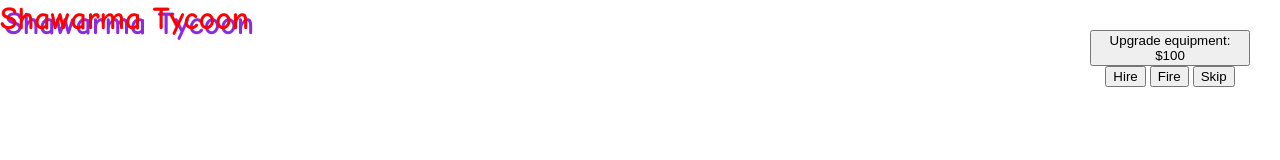
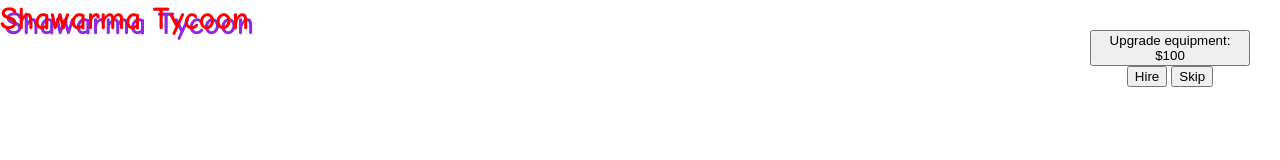
Before and after one commit to llawford/shwarzone, a website: page public/index.html in a window 1280 px wide. Drawn offline with Linux system fonts and the light colour scheme; files whose address does not match are found by name.

Commit message:
Remove useless button

```diff
--- a/public/index.html
+++ b/public/index.html
@@ -9,7 +9,6 @@
         <div id="menu">
             <button id="upgrade">Upgrade equipment: $100</button>
             <button id="hire">Hire</button>
-            <button id="fire">Fire</button>
             <button id="skip">Skip</button>
 
             <div id='employees'>
```
